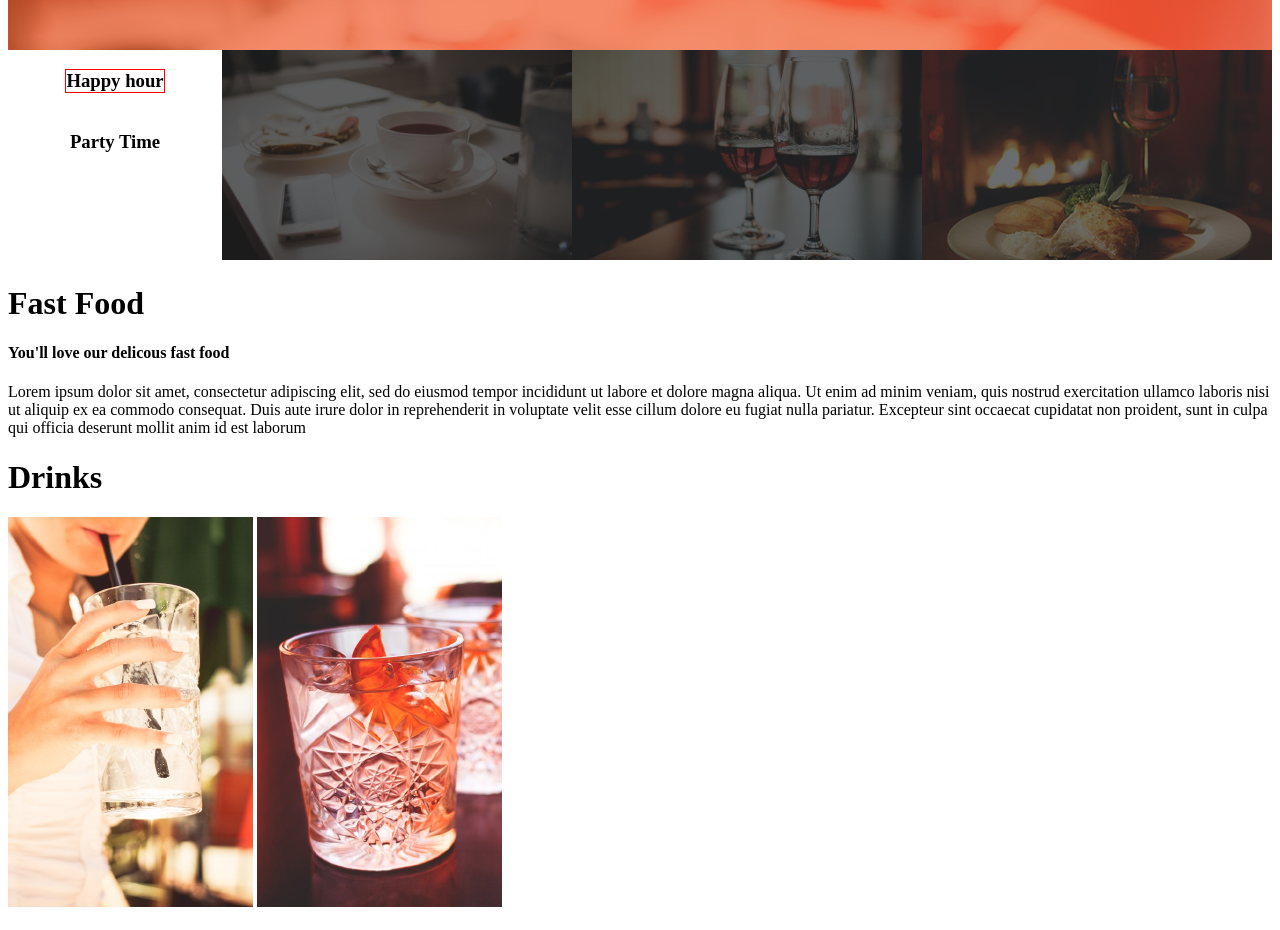
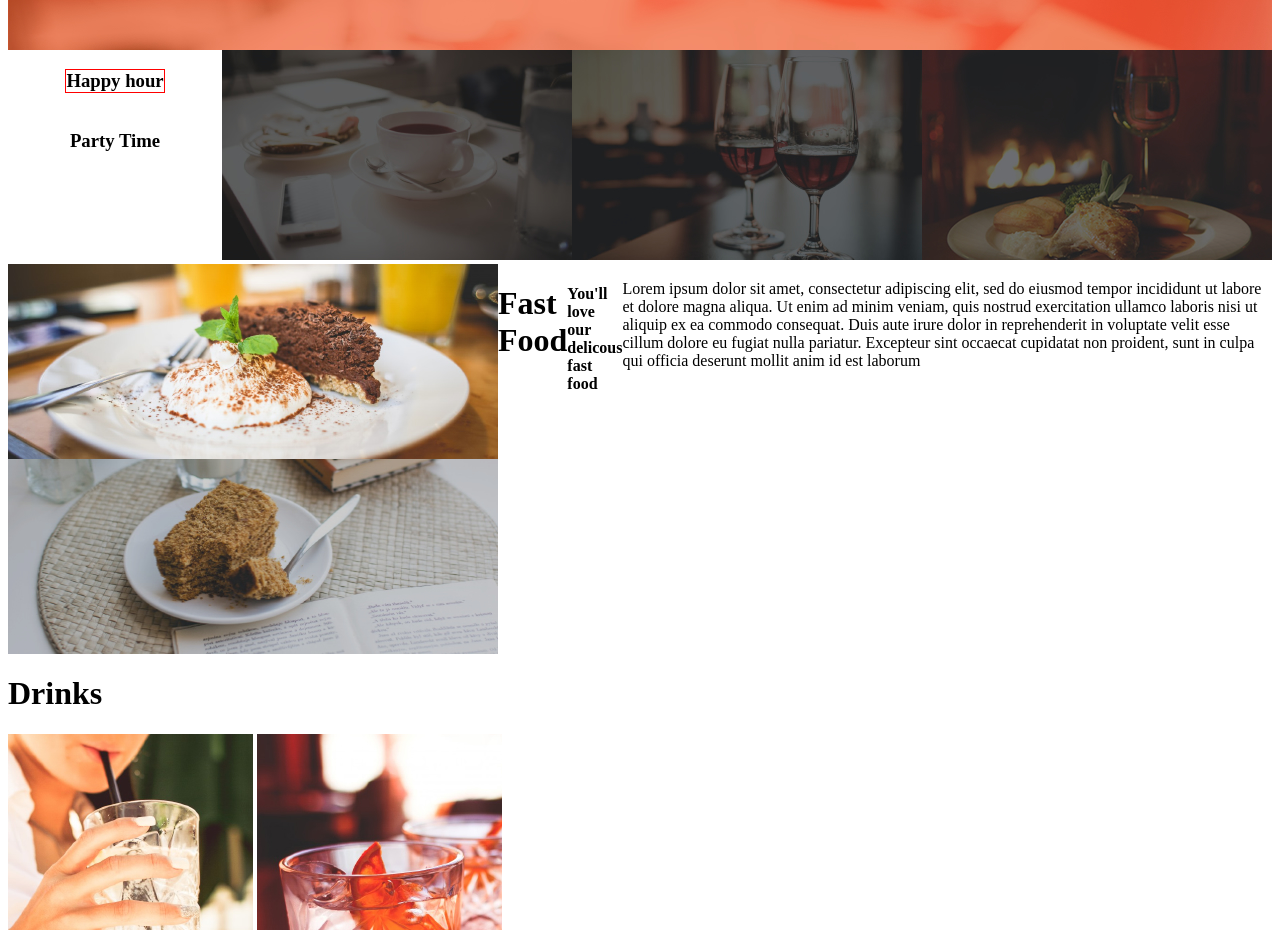
Before and after one commit to easthermutheumwengei/Anitas-Kitchen, a plain HTML site: page index.html in a window 1280 px wide. Shown: the part 858-1788 px from the top of the page. Drawn offline with Linux system fonts and the light colour scheme.

Commit message:
add fastfood images

```diff
--- a/index.html
+++ b/index.html
@@ -38,9 +38,15 @@
 </div>
     </div>
 </div>
+<div class="fastfoods">
+    <div class="fastimg">
+<img src="./assets-20210424T204913Z-001/assets/fastFood1.jpg" alt="food1">
+<img src="./assets-20210424T204913Z-001/assets/fastFood2.jpg" alt="food2">
+</div>
 <h1>Fast Food</h1>
 <h4>You'll love our delicous fast food</h4>
 <p>Lorem ipsum dolor sit amet, consectetur adipiscing elit, sed do eiusmod tempor incididunt ut labore et dolore magna aliqua. Ut enim ad minim veniam, quis nostrud exercitation ullamco laboris nisi ut aliquip ex ea commodo consequat. Duis aute irure dolor in reprehenderit in voluptate velit esse cillum dolore eu fugiat nulla pariatur. Excepteur sint occaecat cupidatat non proident, sunt in culpa qui officia deserunt mollit anim id est laborum</p>
+</div>
 <h1>Drinks</h1>
 <img src="./assets-20210424T204913Z-001/assets/drink1.jpg" alt="drink1">
 <img src="./assets-20210424T204913Z-001/assets/drink2.jpg" alt="drink2">
--- a/style.css
+++ b/style.css
@@ -23,5 +23,12 @@
     border: 1px solid red;
 }
 .item2{
-    border: 1px solid white;
+    border: 1px color white;
 }
+.fastfoods{
+    display: flex;
+}
+.fastimg{
+    display: flex;
+    flex-direction: column;
+}
```
